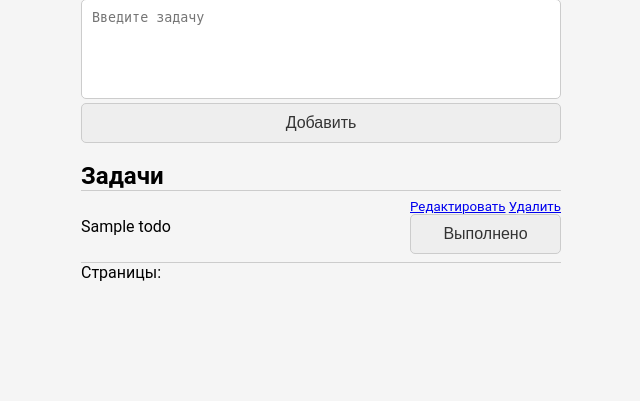
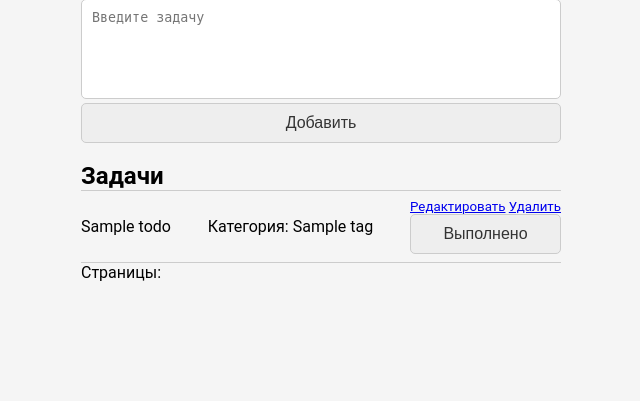
Before and after one commit to nightmareeye/todo-lr1, a FastAPI app: template app/templates/index.html in a window 1280 px wide. Shown: the part 58-459 px from the top of the page, without its empty margins (319-959 px from the left). Run offline with FastAPI, Linux system fonts and the light colour scheme; the template is opened without the code that fills it: most values are stand-ins (such as "Sample title", 1, 10 or a date in 2020).

Commit message:
Added tags

```diff
--- a/app/main.py
+++ b/app/main.py
@@ -56,7 +56,8 @@ async def todo_get(request: Request, todo_id: int, database: Session = Depends(g
     """
     todo = database.query(models.Todo).filter(models.Todo.id == todo_id).first()
     logger.info(f"Getting todo: {todo}")
-    return templates.TemplateResponse("edit.html", {"request": request, "todo": todo})
+    logger.info(f"{todo.tag}")
+    return templates.TemplateResponse("edit.html", {"request": request, "todo": todo, "tags": models.Tag})
 
 
 @app.post("/edit/{todo_id}")
@@ -65,6 +66,7 @@ async def todo_edit(
         todo_id: int,
         title: str = Form(max_length=500),
         details: str = Form(max_length=500),
+        tag:str = Form(None),
         completed: bool = Form(False),
         database: Session = Depends(get_db)):
     """Edit todo
@@ -74,6 +76,7 @@ async def todo_edit(
     todo.title = title
     todo.details = details
     todo.completed = completed
+    todo.tag = tag
     database.commit()
     return RedirectResponse(url=app.url_path_for("home"), status_code=status.HTTP_303_SEE_OTHER)
 
--- a/app/templates/edit.html
+++ b/app/templates/edit.html
@@ -7,6 +7,11 @@
         </div>
         <textarea name="title" rows="5">{{todo.title}}</textarea>
         <textarea name="details" rows="5">{{todo.details}}</textarea>
+        <select name="tag">
+            {% for tag in tags %}
+            <option {% if todo.tag == tag.value %} selected {% endif %} value= {{tag.value}} >{{ tag.value }}</option>
+            {% endfor %}
+        </select>
         <label for="completed">Выполнено?</label>
         <input type="checkbox" name="completed" {% if todo.completed %}checked{% endif %}>
 
--- a/app/templates/index.html
+++ b/app/templates/index.html
@@ -18,6 +18,7 @@
                 {% else %}
                     {{ todo.title }}
                 {% endif %}
+                <p>Категория: {{ todo.tag }}</p>
                 <small>
                     <a href="edit/{{ todo.id }}">Редактировать</a>
                     <a href="delete/{{ todo.id }}">Удалить</a>
```
Also changed, not shown: app/models.py (+8 -1 lines).
